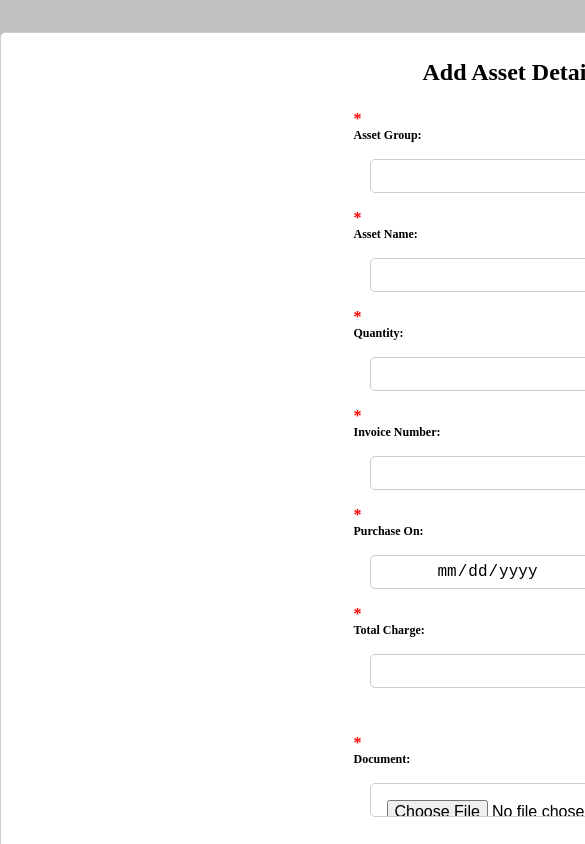
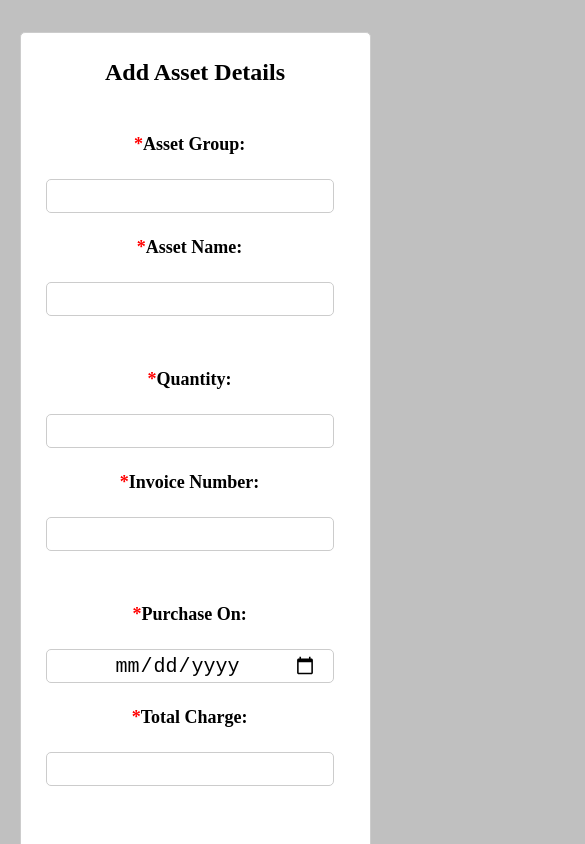
Before and after one commit to rakeshreddyvemandla/Inventory-App, a React (Vite) app: page /update-asset/1 in a window 390 px wide. Shown: the top 844 px of the page, 585 px wide, since content can reach past the window. Built offline with nearby package versions, Linux system fonts and the light colour scheme.

Commit message:
styling changes for mobile view

```diff
--- a/src/components/add asset/AddAsset.jsx
+++ b/src/components/add asset/AddAsset.jsx
@@ -78,8 +78,9 @@ const AddAsset = () => {
 
       <div>
         <form className="form" onSubmit={formik.handleSubmit}>
-          <span style={{ color: "red" }}>*</span>
-          <label htmlFor="assetGroup">Asset Group: </label>
+          <label htmlFor="assetGroup">
+            <span style={{ color: "red" }}>*</span>Asset Group:{" "}
+          </label>
           <input
             id="assetGroup"
             type="text"
@@ -87,8 +88,10 @@ const AddAsset = () => {
             value={formik.values.assetGroup}
             required
           />
-          <span style={{ color: "red" }}>*</span>
-          <label htmlFor="assetName">Asset Name: </label>
+
+          <label htmlFor="assetName">
+            <span style={{ color: "red" }}>*</span>Asset Name:
+          </label>
           <input
             id="assetName"
             type="text"
@@ -97,8 +100,10 @@ const AddAsset = () => {
             required
           />
           <br />
-          <span style={{ color: "red" }}>*</span>
-          <label htmlFor="quantity">Quantity: </label>
+
+          <label htmlFor="quantity">
+            <span style={{ color: "red" }}>*</span>Quantity:
+          </label>
           <input
             id="quantity"
             type="text"
@@ -106,8 +111,10 @@ const AddAsset = () => {
             value={formik.values.quantity}
             required
           />
-          <span style={{ color: "red" }}>*</span>
-          <label htmlFor="invoiceNum">Invoice Number: </label>
+
+          <label htmlFor="invoiceNum">
+            <span style={{ color: "red" }}>*</span>Invoice Number:
+          </label>
           <input
             id="invoiceNum"
             type="text"
@@ -116,8 +123,10 @@ const AddAsset = () => {
             required
           />
           <br />
-          <span style={{ color: "red" }}>*</span>
-          <label htmlFor="purDate">Purchase On: </label>
+
+          <label htmlFor="purDate">
+            <span style={{ color: "red" }}>*</span>Purchase On:
+          </label>
           <input
             id="purDate"
             type="date"
@@ -125,8 +134,10 @@ const AddAsset = () => {
             value={formik.values.purDate}
             required
           />
-          <span style={{ color: "red" }}>*</span>
-          <label htmlFor="totalCharge">Total Charge: </label>
+
+          <label htmlFor="totalCharge">
+            <span style={{ color: "red" }}>*</span>Total Charge:
+          </label>
           <input
             id="totalCharge"
             type="number"
@@ -137,8 +148,9 @@ const AddAsset = () => {
           <br />
 
           <div className="upload">
-            <span style={{ color: "red" }}>*</span>
-            <label htmlFor="file">Document:</label>
+            <label htmlFor="file">
+              <span style={{ color: "red" }}>*</span>Document:
+            </label>
 
             <input id="file" type="file" required />
           </div>
--- a/src/components/add asset/addAsset.css
+++ b/src/components/add asset/addAsset.css
@@ -1,13 +1,13 @@
 .form-container {
   width: 90%;
-  min-width: 1025px;
+
   display: flex;
   flex-direction: column;
   justify-content: center;
   align-items: center;
   border: 1px solid #ccc;
   border-radius: 5px;
-  margin: 5rem auto;
+  margin: 2rem auto;
   padding: 10px;
   background-color: white;
   justify-content: space-between;
@@ -78,56 +78,67 @@
   height: 3rem;
 }
 
-@media screen and (max-width: 600px) {
+@media screen and (max-width: 700px) {
   .form-container {
     display: flex;
-    max-width: 300px;
-    border: 1px solid #ccc;
-    border-radius: 5px;
-    margin: 2rem auto;
-    padding: 10px;
-    background-color: white;
+    width: 90%;
+    justify-content: center;
+    align-items: center;
     overflow: hidden;
   }
 
   .form {
-    max-width: 90%;
-    align-items: left;
-    font-size: 16px;
-    font-weight: bold;
-    margin: 0.5rem;
+    width: 400px;
+    display: flex;
+    justify-content: flex-start;
+    align-items: center;
+    flex-direction: column;
+  }
+
+  .upload {
+    display: flex;
+    flex-direction: column;
+    margin-top: 0;
+  }
+}
+
+@media screen and (max-width: 1025px) {
+  .form-container {
+    display: flex;
+    width: 90%;
+    justify-content: center;
+    align-items: center;
+    gap: 1rem;
+  }
+
+  .form {
+    width: 90%;
+    display: flex;
+    justify-content: flex-start;
+    align-items: center;
+    flex-direction: column;
     gap: 0.5rem;
   }
 
+  .upload {
+    display: flex;
+    flex-direction: column;
+    margin-top: 0;
+  }
+
+  #file {
+    height: 3.4rem;
+    text-align: center;
+  }
+
   .form input {
+    width: 18rem;
     height: 0.5rem;
-    margin: 1rem 1rem;
+    margin: 1rem 1.5rem;
     padding: 1rem;
     border-radius: 5px;
     border: 1px solid #ccc;
-    font-size: 16px;
+    font-size: 20px;
     text-align: center;
   }
-  .form label {
-    font-size: 12px;
-    display: flex;
-  }
-
-  .form span {
-    display: flex;
-  }
-
-  .upload {
-    display: block;
-    margin-left: -10px;
-  }
-
-  .upload input {
-    height: 2rem;
-  }
-
-  .footer {
-    display: flex;
-    justify-content: left;
-  }
 }
```
